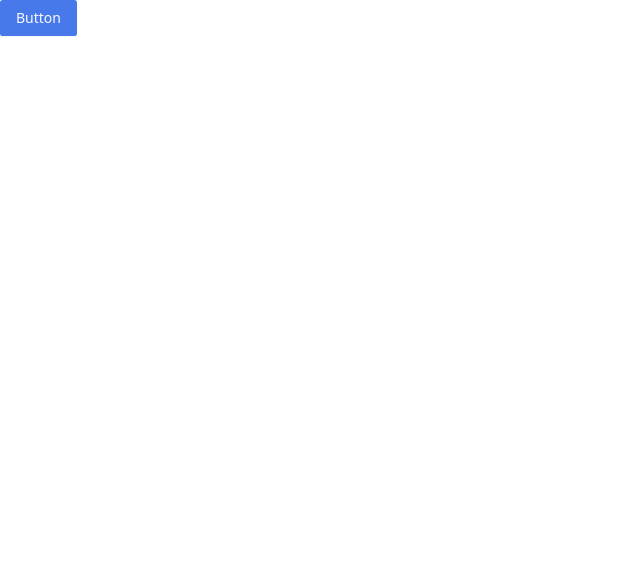
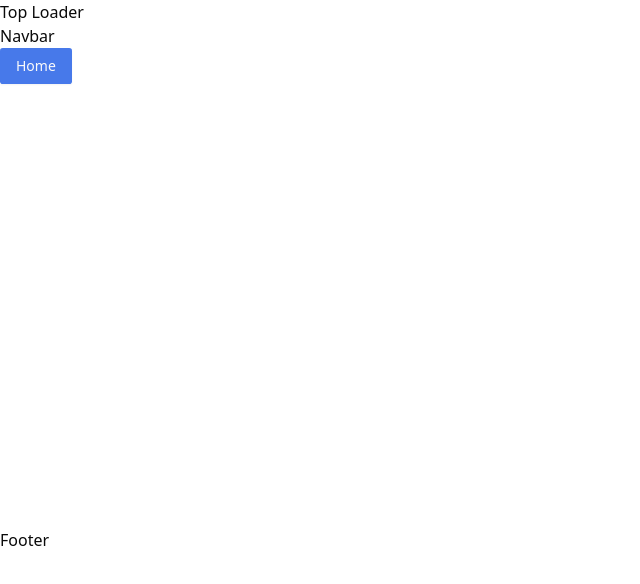
Before and after one commit to codex-pokhara/attendance-tracker-web, a React (Vite) app: page / in a window 1280 px wide. Shown: the top 584 px of the page, without its empty margins (0-640 px from the left). Built offline with nearby package versions, Linux system fonts and the light colour scheme.

Commit message:
feat: add react router dom
- add react router dom
- add layout component
- add max width wrapper component

```diff
--- a/package.json
+++ b/package.json
@@ -12,14 +12,15 @@
   },
   "dependencies": {
     "@radix-ui/react-slot": "^1.1.2",
+    "@swc/core": "^1.11.7",
     "@tailwindcss/vite": "^4.0.9",
-    "attendance-tracker-web": ".",
     "class-variance-authority": "^0.7.1",
     "clsx": "^2.1.1",
     "knip": "^5.41.1",
     "lucide-react": "^0.477.0",
     "react": "^19.0.0",
     "react-dom": "^19.0.0",
+    "react-router-dom": "^6.26.0",
     "tailwind-merge": "^3.0.2",
     "tailwindcss": "^4.0.9",
     "tailwindcss-animate": "^1.0.7"
@@ -35,7 +36,7 @@
     "eslint-import-resolver-typescript": "^3.6.3",
     "eslint-plugin-jsx-a11y": "^6.7.1",
     "eslint-plugin-react": "^7.37.4",
-    "eslint-plugin-react-hooks": "^5.2.0",
+    "eslint-plugin-react-hooks": "^5.0.0",
     "eslint-plugin-react-refresh": "^0.4.19",
     "eslint-plugin-simple-import-sort": "^12.1.1",
     "globals": "^15.15.0",
--- a/src/App/App.tsx
+++ b/src/App/App.tsx
@@ -1,8 +1,26 @@
-import { Button } from '../components/ui/button';
+import { createBrowserRouter, RouterProvider } from 'react-router-dom';
+
+import Layout from '@/components/Layout';
+import { Button } from '@/components/ui/button';
+
+const router = createBrowserRouter([
+  {
+    element: <Layout />,
+    children: [
+      {
+        path: '/',
+        element: <div><Button>Home</Button></div>,
+      },
+    ],
+  },
+]);
 
 function App() {
   return (
-    <Button>Button</Button>
+    <RouterProvider
+      router={router}
+    />
+
   );
 }
 
--- /dev/null
+++ b/src/components/Layout/index.tsx
@@ -0,0 +1,25 @@
+import { Outlet } from 'react-router-dom';
+
+// import Footer from '../Footer';
+// import Navbar from '../Navbar/Navbar';
+// import ScrollToTop from '../ScrollToTop';
+// import TopLoader from '../TopLoader/TopLoader';
+
+function Layout() {
+  return (
+    <div className="relative">
+      {/* <TopLoader /> */}
+      {/* <Navbar /> */}
+      <div>Top Loader</div>
+      <div>Navbar</div>
+      <div className="min-h-[60vh]">
+        <Outlet />
+      </div>
+      <div>Footer</div>
+      {/* <Footer /> */}
+      {/* <ScrollToTop /> */}
+    </div>
+  );
+}
+
+export default Layout;
--- /dev/null
+++ b/src/components/MaxWidthWrapper/MaxWidthWrapper.tsx
@@ -0,0 +1,24 @@
+import { ReactNode } from 'react';
+
+import { cn } from '@/lib/utils';
+
+function MaxWidthWrapper({
+  className,
+  children,
+}: {
+  className?: string;
+  children: ReactNode;
+}) {
+  return (
+    <div
+      className={cn(
+        'mx-auto w-full max-w-[1380px] px-4 md:px-10 desktop:px-0',
+        className,
+      )}
+    >
+      {children}
+    </div>
+  );
+}
+
+export default MaxWidthWrapper;
```
Also changed, not shown: .eslintrc.cjs, 2 other files (tests, documents, lock files or other folders).
